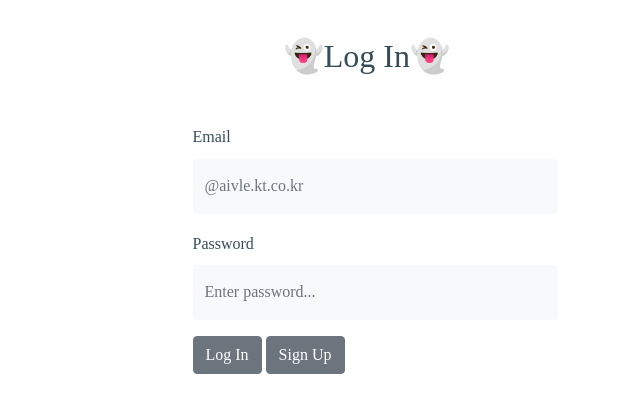
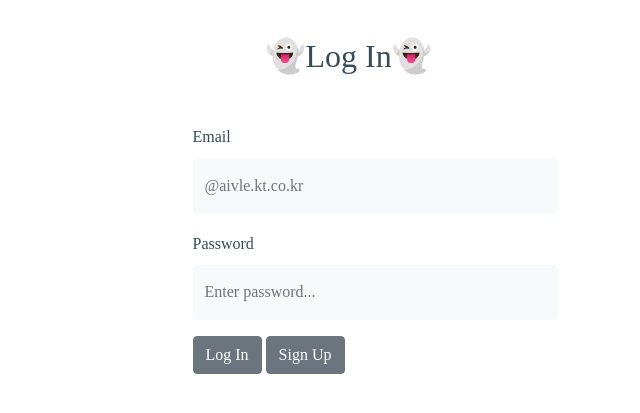
Before and after one commit to vywl0119/Errovler, a Django app: page /Main/login/ in a window 1280 px wide. Shown: the part 99-512 px from the top of the page, without its empty margins (265-905 px from the left). Run offline with Django 3.2, Linux system fonts and the light colour scheme; some libraries are stand-ins or nearby versions; some web fonts are replaced.

Commit message:
로그인 페이지 헤더 크기 수정

```diff
--- a/Mainapp/templates/Main/login.html
+++ b/Mainapp/templates/Main/login.html
@@ -74,7 +74,7 @@
             <div class="col-md-8 blog-content" style="margin: 0 auto; width:50%;">
                 <div class="pt-5">
                     <div class="comment-form-wrap pt-5" style="margin: 0 auto; width:50%;">
-                        <h2 class="mb-5" style="margin: 0 auto; width:50%;">👻Log In👻</h2>
+                        <h2 class="mb-5" style="margin: 0 auto; width:60%;">👻Log In👻</h2>
                         <form action="#" class="" methond = "post">
                           <div class="form-group">
                             <label for="email">Email</label>
```
